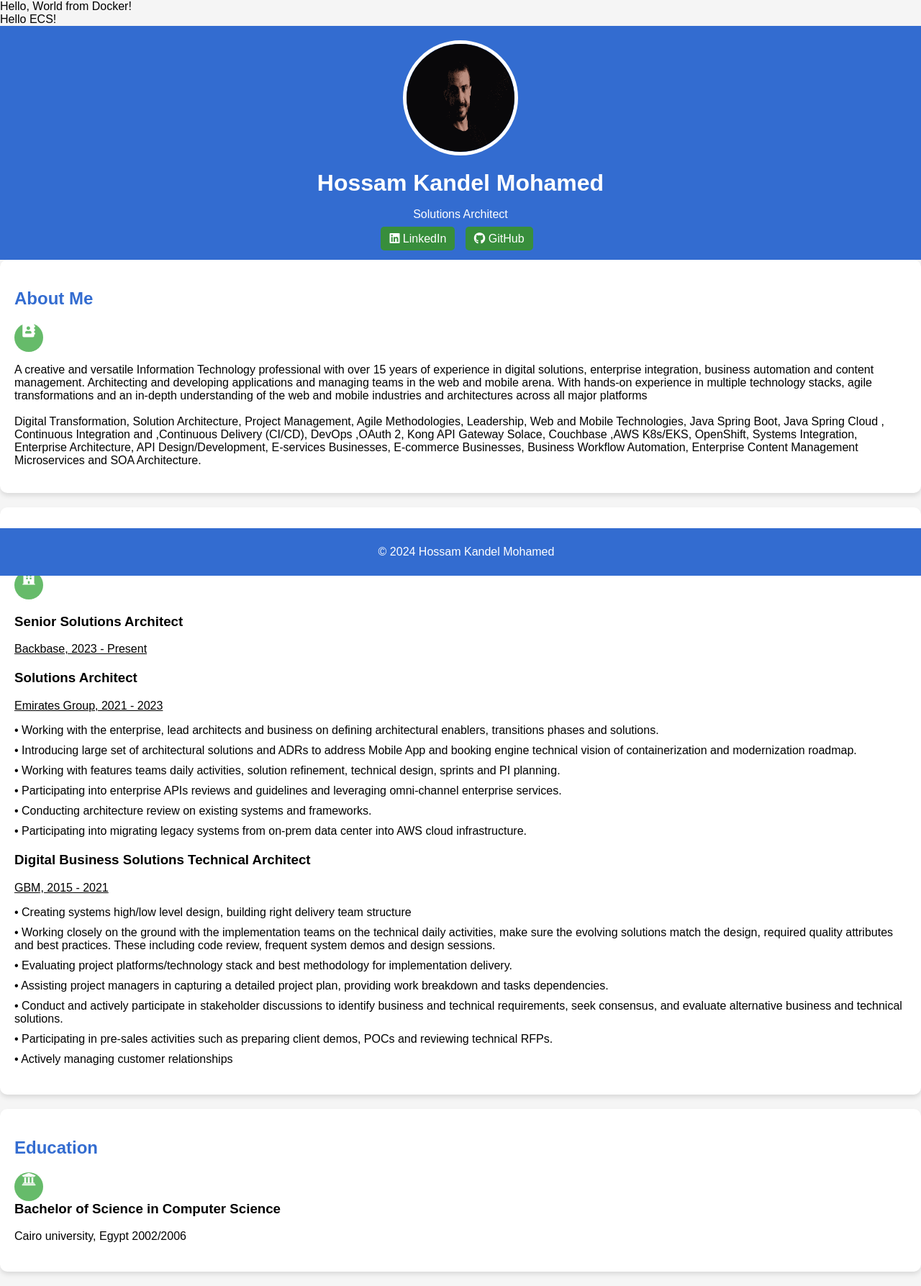
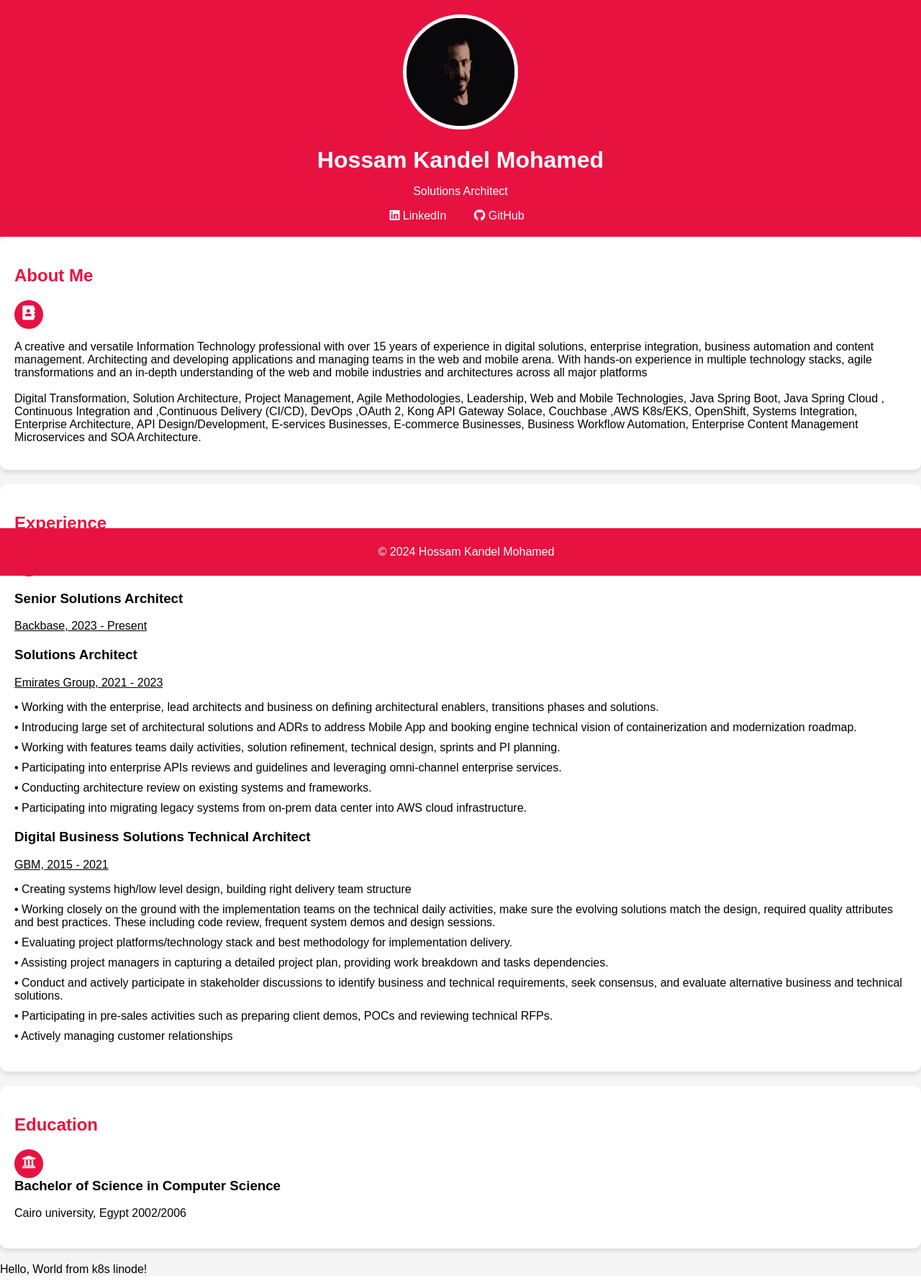
Before and after one commit to hkandeal/linode-mysiteapp, a PHP site: page / in a window 1280 px wide. Shown: the whole page at 72% size. Run offline with PHP 8.4, Linux system fonts and the light colour scheme.

Commit message:
update css and remove php script

```diff
--- a/src/index.php
+++ b/src/index.php
@@ -1,10 +1,3 @@
-<?php
-
-echo "Hello, World from Docker! <br>";
-echo "Hello ECS! <br>";
-//echo '<img src="https://www.docker.com/sites/default/files/horizontal.png">';
-?>
-
 <!DOCTYPE html>
 <html lang="en">
 
@@ -128,6 +121,11 @@ echo "Hello ECS! <br>";
     <footer>
         <p>&copy; 2024 Hossam Kandel Mohamed</p>
     </footer>
+    <?php
+    echo "Hello, World from k8s linode! <br>";
+    //echo "Hello ECS! <br>";
+    //echo '<img src="https://www.docker.com/sites/default/files/horizontal.png">';
+    ?>
 </body>
 
 </html>
--- a/src/styles.css
+++ b/src/styles.css
@@ -8,7 +8,7 @@ body {
 }
 
 header {
-    background-color: #336cd0; /* Green header background */
+    background-color: #e71240; /* Green header background */
     color: #fff;
     padding: 20px;
     text-align: center;
@@ -31,13 +31,13 @@ header h1 {
     color: #fff;
     text-decoration: none;
     margin-right: 10px;
-    background-color: #388e3c; /* Dark green background */
+    background-color: #e71240; /* Dark green background */
     padding: 8px 12px; /* Increased padding */
     border-radius: 5px; /* Rounded corners */
 }
 
 .social-links a:hover {
-    background-color: #2e7d32; /* Darker green on hover */
+    background-color: #e71240; /* Darker green on hover */
 }
 
 section {
@@ -49,11 +49,11 @@ section {
 }
 
 section h2 {
-    color: #336cd0; /* Green section headings */
+    color: #e71240; /* Green section headings */
 }
 
 footer {
-    background-color: #336cd0; /* Green footer background */
+    background-color: #e71240; /* Green footer background */
     color: #fff;
     text-align: center;
     padding: 8px;
@@ -81,7 +81,7 @@ li {
 
 .company-icon {
     display: inline-block;
-    background-color: #66bb6a; /* Green background for icon container */
+    background-color: #e71240; /* Green background for icon container */
     color: #fff;
     width: 40px; /* Adjust size as needed */
     height: 40px; /* Adjust size as needed */
@@ -97,7 +97,7 @@ li {
 
 .about-item .icon-placeholder {
     display: inline-block;
-    background-color: #66bb6a; /* Green background for icon container */
+    background-color: #e71240; /* Green background for icon container */
     color: #fff;
     width: 40px; /* Adjust size as needed */
     height: 40px; /* Adjust size as needed */
```
